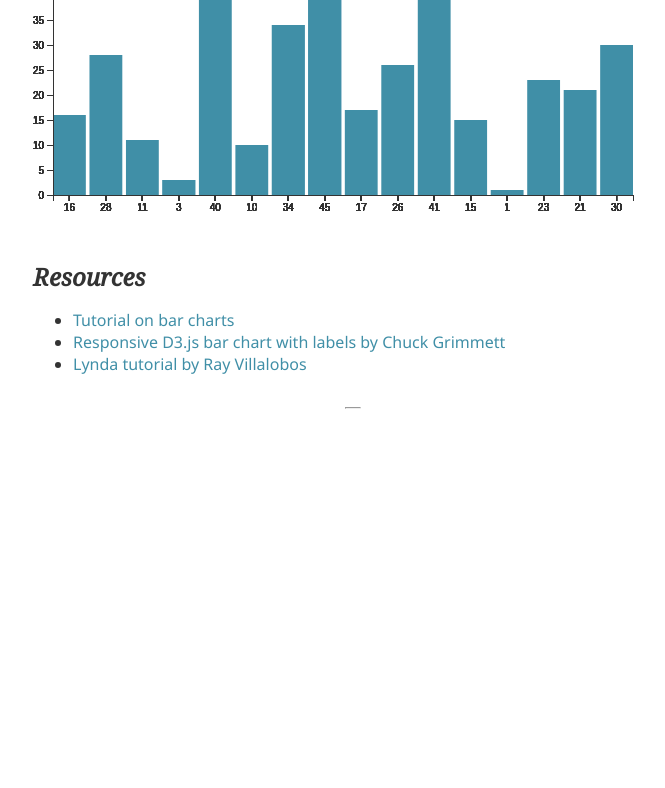
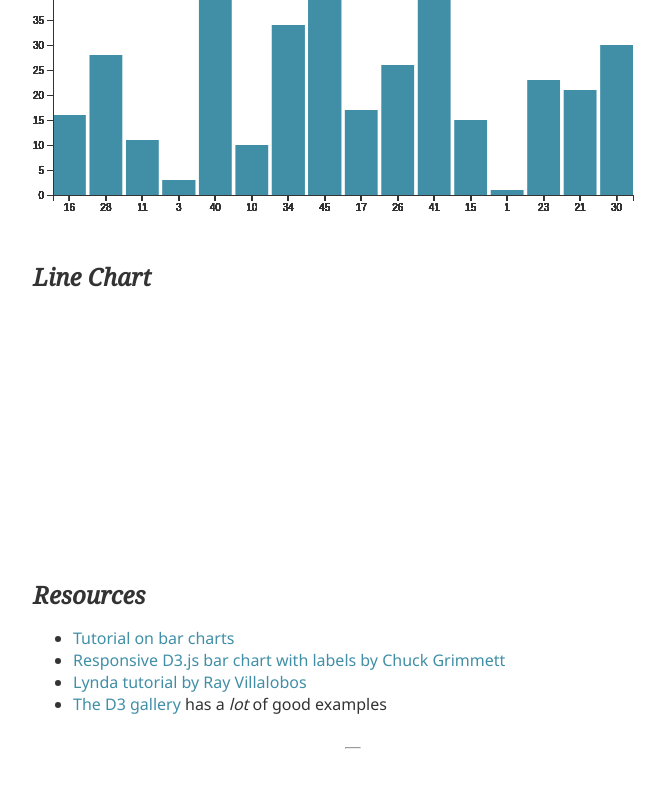
Before and after one commit to lester-lee/f2018-info-vis, a Jekyll site: the page built from _posts/2018-09-24-basicvis.md, in a window 1280 px wide and 900 px high, scrolled down 1099 px. Shown: the top 788 px of the window, without its empty margins (287-952 px from the left). Built offline with Jekyll 4.4.1, drawn with Linux system fonts in a browser that asks for light colours; before the commit the page ends 1700 px from its top, so only the background shows below that; some of the changed lines change nothing that is shown.

Commit message:
Try making line chart

```diff
--- a/_posts/2018-09-24-basicvis.md
+++ b/_posts/2018-09-24-basicvis.md
@@ -24,12 +24,15 @@
 ### Vertical Bars
 <div class="VerticalBar"></div>
 
+## Line Chart
+<div class="LineChart"></div>
 
 
 ## Resources
  - [Tutorial on bar charts](https://www.pshrmn.com/tutorials/d3/bar-charts/)
  - [Responsive D3.js bar chart with labels by Chuck Grimmett](http://www.cagrimmett.com/til/2016/04/26/responsive-d3-bar-chart.html)
  - [Lynda tutorial by Ray Villalobos](https://www.lynda.com/D3-js-tutorials/Learning-Data-Visualization-D3-js/594451-2.html?org=williams.edu)
+ - [The D3 gallery](https://github.com/d3/d3/wiki/Gallery) has a _lot_ of good examples
 
 <script src="https://d3js.org/d3.v5.min.js"></script>
 <script src="{{site.baseurl}}/assets/basicvis/visualize.js"></script>
--- a/assets/basicvis/visualize.js
+++ b/assets/basicvis/visualize.js
@@ -83,3 +83,42 @@
 vbarSvg.append('g')
        .attr('transform', 'translate(20,10)')
        .call(vYAxis);
+
+/* Line Chart */
+var lmargin = { top: 0, right: 0, bottom: 40, left: 40 },
+    lWidth = 650 - lmargin.left - lmargin.right,
+    lHeight = 300 - lmargin.top - lmargin.bottom;
+
+var lchart = create_svg('.LineChart', lWidth, lHeight)
+             .attr('transform', 'translate('+lmargin.left+ ',0)')
+             .data(data)
+             .enter();
+
+
+var lX = d3.scaleBand()
+           .domain(data)
+           .range([20, lWidth])
+           .paddingInner(.1);
+
+var lY = d3.scaleLinear()
+           .domain([0, 50])
+           .range([lHeight, 0]);
+
+var lXAxis = d3.axisBottom(lX),
+    lYAxis = d3.axisTop(lY);
+
+var line = d3.svg.line()
+        .interpolate('monotone')
+        .x(function(d, i){return x(i);})
+        .y(function(d) {return y(d);});
+
+lchart.append('g')
+        .attr('transform', 'translate(0,' + lHeight + ')')
+        .call(lXAxis);
+
+lchart.append('g')
+        .attr('transform', 'translate(' + lmargin.left + ',0)')
+        .call(lYAxis)
+
+lchart.append('path')
+        .attr('d', line);
```
